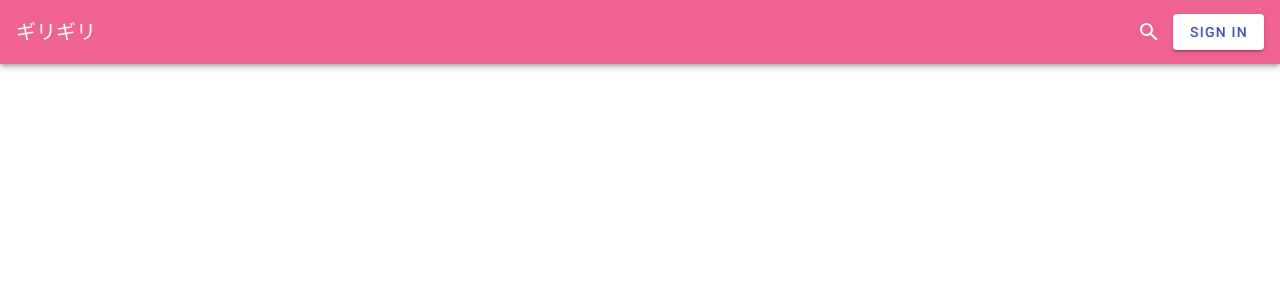
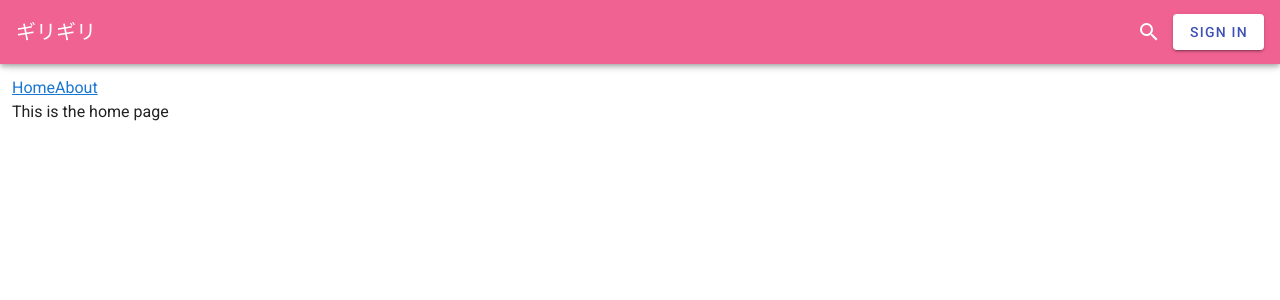
Before and after one commit to ericzyf/girigiri, a Vue app in the folder client/: page / in a window 1280 px wide. Shown: the top 300 px of the page. Built offline with nearby package versions, Linux system fonts and the light colour scheme.

Commit message:
basic routing

```diff
--- a/client/src/App.vue
+++ b/client/src/App.vue
@@ -13,7 +13,11 @@
       </v-btn>
       <v-btn color="white" class="indigo--text">SIGN IN</v-btn>
     </v-app-bar>
+
     <v-content>
+      <v-container fluid>
+        <router-view></router-view>
+      </v-container>
     </v-content>
   </v-app>
 </template>
--- a/client/src/main.js
+++ b/client/src/main.js
@@ -1,10 +1,12 @@
 import Vue from 'vue'
 import App from './App.vue'
-import vuetify from './plugins/vuetify';
+import vuetify from './plugins/vuetify'
+import router from './router'
 
 Vue.config.productionTip = false
 
 new Vue({
   vuetify,
+  router,
   render: h => h(App)
 }).$mount('#app')
--- /dev/null
+++ b/client/src/views/About.vue
@@ -0,0 +1,7 @@
+<template>
+  <div>
+    <router-link to="/">Home</router-link>
+    <router-link to="/about">About</router-link>
+    <p>This is the about page</p>
+  </div>
+</template>
--- /dev/null
+++ b/client/src/views/Home.vue
@@ -0,0 +1,7 @@
+<template>
+  <div>
+    <router-link to="/">Home</router-link>
+    <router-link to="/about">About</router-link>
+    <p>This is the home page</p>
+  </div>
+</template>
```
Also changed, not shown: client/src/router/index.js (added, +26 -0 lines).
